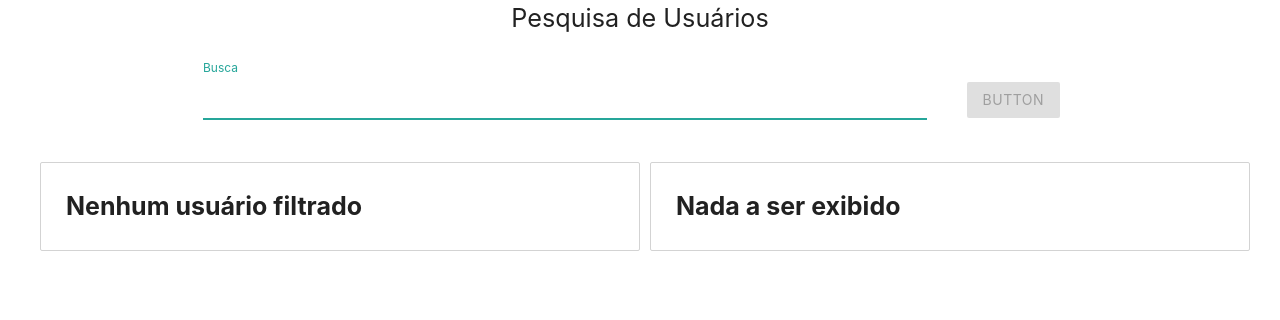
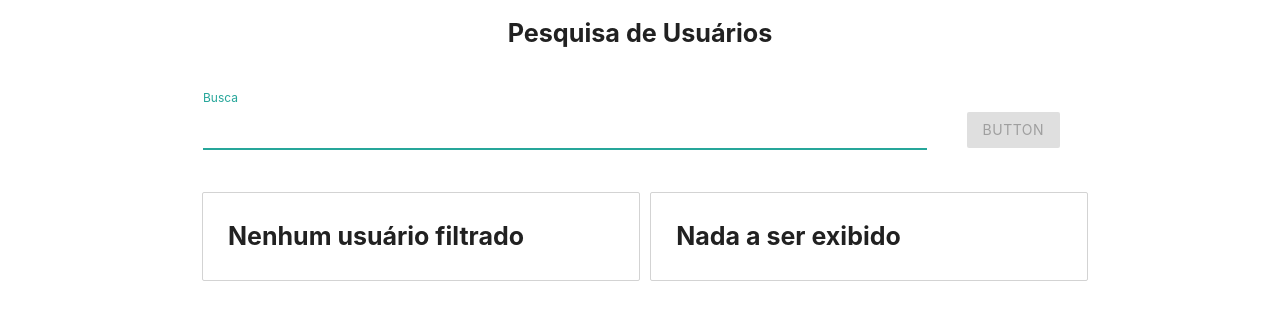
Before and after one commit to heberRibeiro/search-user, a plain HTML site: page index.html in a window 1280 px wide. Drawn offline with nearby package versions, Linux system fonts and the light colour scheme; no server answers.

Commit message:
[fix] css style and structure html

```diff
--- a/css/style.css
+++ b/css/style.css
@@ -2,13 +2,21 @@
   margin-top: 24px;
 }
 
-.estatistic-col,
 .user-col {
   margin-left: 10px;
   border: 1px solid lightgray;
   border-radius: 2px;
   width: 40rem;
-  display: inline-block;
+}
+
+.estatistic-col {
+  border: 1px solid lightgray;
+  border-radius: 2px;
+}
+
+.right-column {
+  margin-left: 10px;
+  width: 40rem;
 }
 
 .columns {
@@ -31,10 +39,7 @@ span {
 .user-col div,
 .estatistic-col div {
   display: flex;
-  flex-wrap: wrap;
-  align-content: center;
   margin: 10px;
-  text-align: left;
 }
 
 p {
--- a/index.html
+++ b/index.html
@@ -20,7 +20,7 @@
     <div style="text-align: center;" class="container">
       <div class="row">
         <div class="col s12">
-          <span class="flow-text">Pesquisa de Usuários</span>
+          <p class="flow-text">Pesquisa de Usuários</p>
         </div>
       </div>
 
@@ -34,12 +34,8 @@
         </div>
       </div>
       <div class="columns">
-        <div class="left-column">
-          <div class="user-col"></div>
-        </div>
-        <div class="right-column">
-          <div class="estatistic-col"></div>
-        </div>
+        <div class="user-col"></div>
+        <div class="right-column"><div class="estatistic-col"></div></div>
       </div>
     </div>
 
```
